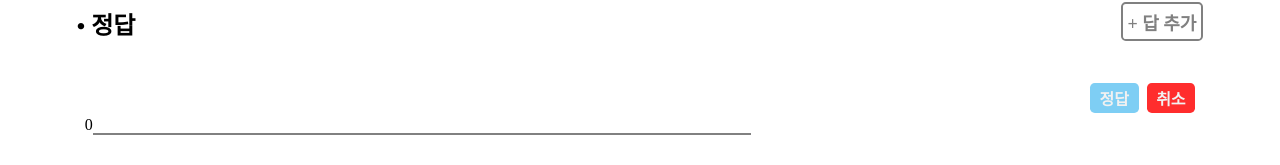
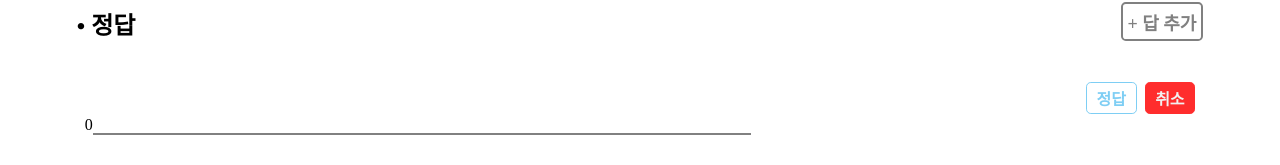
Before and after one commit to ptk5758/MyQuestion, a React (Create React App) app in the folder client/: page /QuestionInsert in a window 1280 px wide. Shown: the part 497-662 px from the top of the page. Built offline with nearby package versions, Linux system fonts and the light colour scheme.

Commit message:
IsAnswer Toggle Function

```diff
--- a/client/src/components/QuestionInsert.js
+++ b/client/src/components/QuestionInsert.js
@@ -9,7 +9,7 @@ class QuestionInsert extends Component
             type: 0,
             subject: "",
             questions: [
-                {question : ""}
+                {question : "", isAnswer: false}
             ]
         }
     }
@@ -28,7 +28,7 @@ class QuestionInsert extends Component
     addAnswer()
     {
         this.setState({
-            questions: [...this.state.questions, {question: ""}]
+            questions: [...this.state.questions, {question: "", isAnswer: false}]
         });
     }
     cancelAnswer(index)
@@ -42,6 +42,12 @@ class QuestionInsert extends Component
     subjectChange(e)
     {
         this.setState({subject: e.target.value});
+    }
+    toggleIsAnswer(index)
+    {
+        let arr = [...this.state.questions];
+        arr[index].isAnswer = !arr[index].isAnswer;
+        this.setState({questions: arr});
     }
     render()
     {
@@ -77,7 +83,8 @@ class QuestionInsert extends Component
                     </div>
                     <div className="question-answer">
                         { this.state.questions.map((obj, index) => {
-                            return this.state.type == 0 ? <QuestionTypeC cancelAnswer={this.cancelAnswer.bind(this)} question={obj.question} key={index} num={index} valueChange={this.questionValueChange.bind(this)}/> : <QuestionTypeD question={obj.question} cancelAnswer={this.cancelAnswer.bind(this)}  key={index} num={index}  valueChange={this.questionValueChange.bind(this)}/>;
+                            return this.state.type == 0 ?
+                            <QuestionTypeC toggleIsAnswer={this.toggleIsAnswer.bind(this)} isAnswer={obj.isAnswer} cancelAnswer={this.cancelAnswer.bind(this)} question={obj.question} key={index} num={index} valueChange={this.questionValueChange.bind(this)}/> :  <QuestionTypeD question={obj.question} cancelAnswer={this.cancelAnswer.bind(this)}  key={index} num={index}  valueChange={this.questionValueChange.bind(this)}/>;
                         }) }
                     </div>
                 </article>
@@ -100,7 +107,7 @@ class QuestionTypeC extends Component
                     <label>{this.props.num} <input value={this.props.question} onChange={(e)=>{this.props.valueChange(e, this.props.num)}}/></label>
                 </span>
                 <span className="btns">
-                    <span className="btn-isAnswer">정답</span>
+                    <span className={this.props.isAnswer ? "btn-isAnswer" : "btn-isAnswer on"} onClick={() => {this.props.toggleIsAnswer(this.props.num)}}>정답</span>
                     <span className="btn-cancel" onClick={() => {this.props.cancelAnswer(this.props.num)}}>취소</span>
                 </span>
             </div>
--- a/client/src/css/main.css
+++ b/client/src/css/main.css
@@ -45,7 +45,8 @@
 .question-answer > .item > .subject > label > input {border: none; border-bottom: 2px solid #818181; width: 100%;}
 .btns > span {padding: 0.2rem 0.6rem; font-weight: 600; color: #f1f1f1; border-radius: 0.3rem;}
 .btns > .btn-isAnswer {background-color: #7ecef4;}
-.btns > .btn-cancel {background-color: #ff2d2d; margin-left: 0.5rem;}
+.btns > .btn-isAnswer.on {color: #7ecef4; background-color: #ffffff; border: 1px solid #7ecef4;}
+.btns > .btn-cancel {background-color: #ff2d2d; margin-left: 0.5rem; border: 1px solid #ff2d2d;}
 
 .question-submit { display: flex; justify-content: center;}
 .question-submit > button {width: 40%; border-radius: 1rem; border: none; background-color: #383838; color: #f1f1f1; font-size: 26px; padding: 0.7rem; font-weight: bold;}
```
